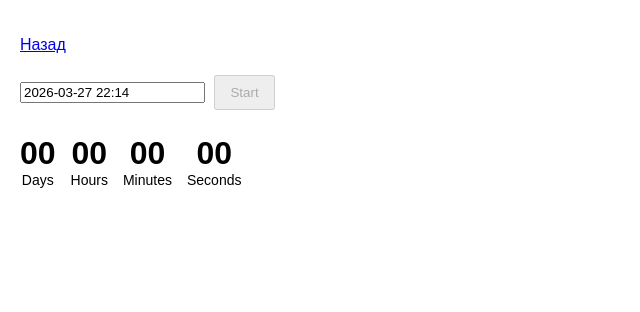
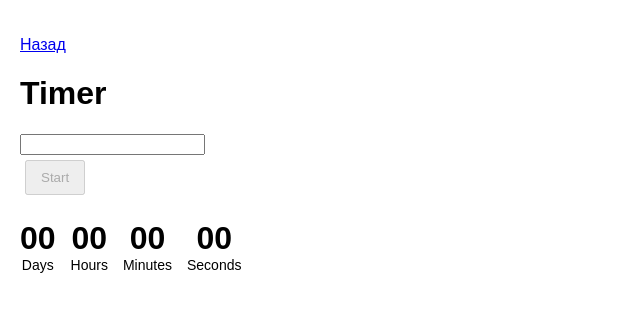
Before and after one commit to kopolorte08-del/wt-js-02-color-switcher-timer, a website built with Parcel: page 02-timer.html in a window 1280 px wide. Shown: the whole page, without its empty margins (0-640 px from the left). Built offline with nearby package versions, Linux system fonts and the light colour scheme.

Commit message:
Update 02-timer.html

```diff
--- a/02-timer.html
+++ b/02-timer.html
@@ -11,34 +11,35 @@
     />
   </head>
   <body>
+    <div class="page-card">
       <p><a href="./index.html">Назад</a></p>
+      <h1>Timer</h1>
 
       <input type="text" id="datetime-picker" />
+      <div class="controls">
         <button type="button" data-start>Start</button>
+      </div>
 
       <div class="timer">
         <div class="field">
           <span class="value" data-days>00</span>
           <span class="label">Days</span>
         </div>
-
         <div class="field">
           <span class="value" data-hours>00</span>
           <span class="label">Hours</span>
         </div>
-
         <div class="field">
           <span class="value" data-minutes>00</span>
           <span class="label">Minutes</span>
         </div>
-
         <div class="field">
           <span class="value" data-seconds>00</span>
           <span class="label">Seconds</span>
         </div>
       </div>
+    </div>
 
-    <script src="https://cdn.jsdelivr.net/npm/flatpickr"></script>
-    <script src="./js/02-timer.js"></script>
+    <script src="./js/02-timer.js" type="module"></script>
   </body>
 </html>
```
Lines whose indentation alone changed are shown as unchanged.
